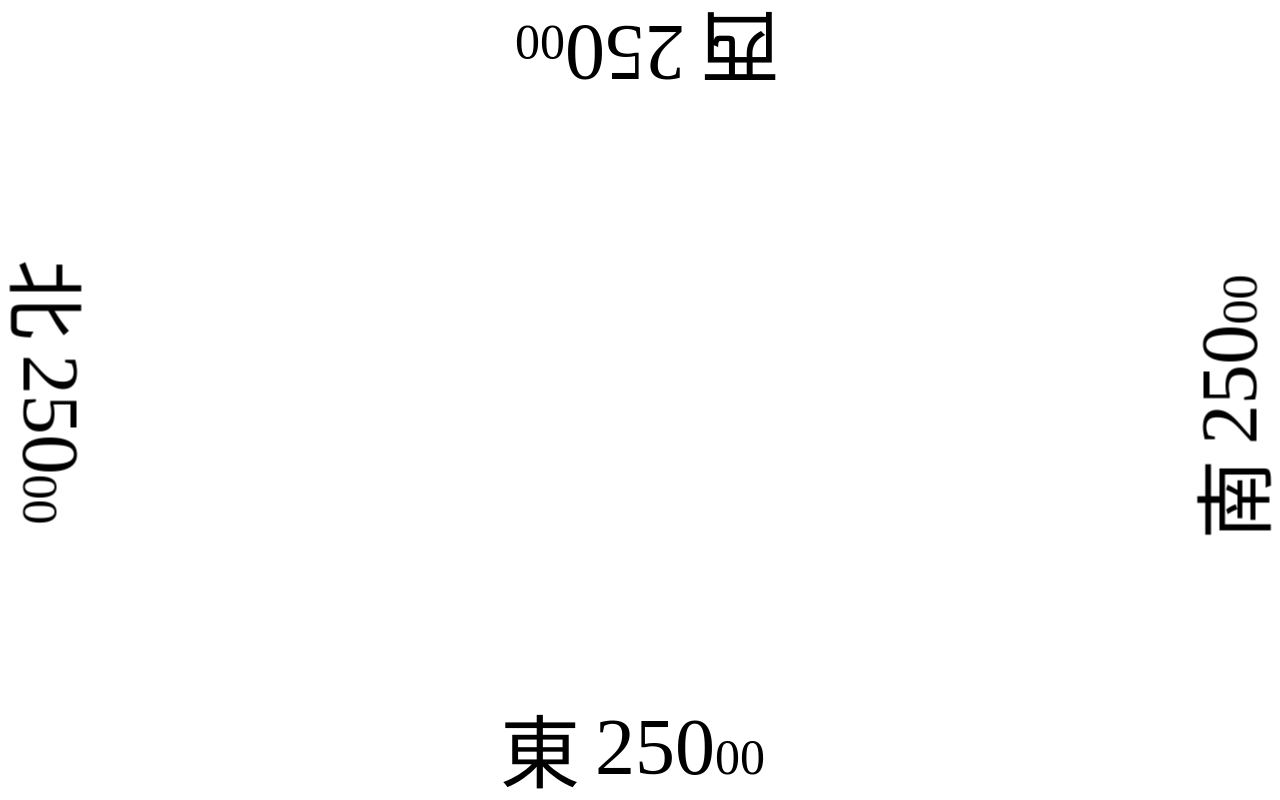
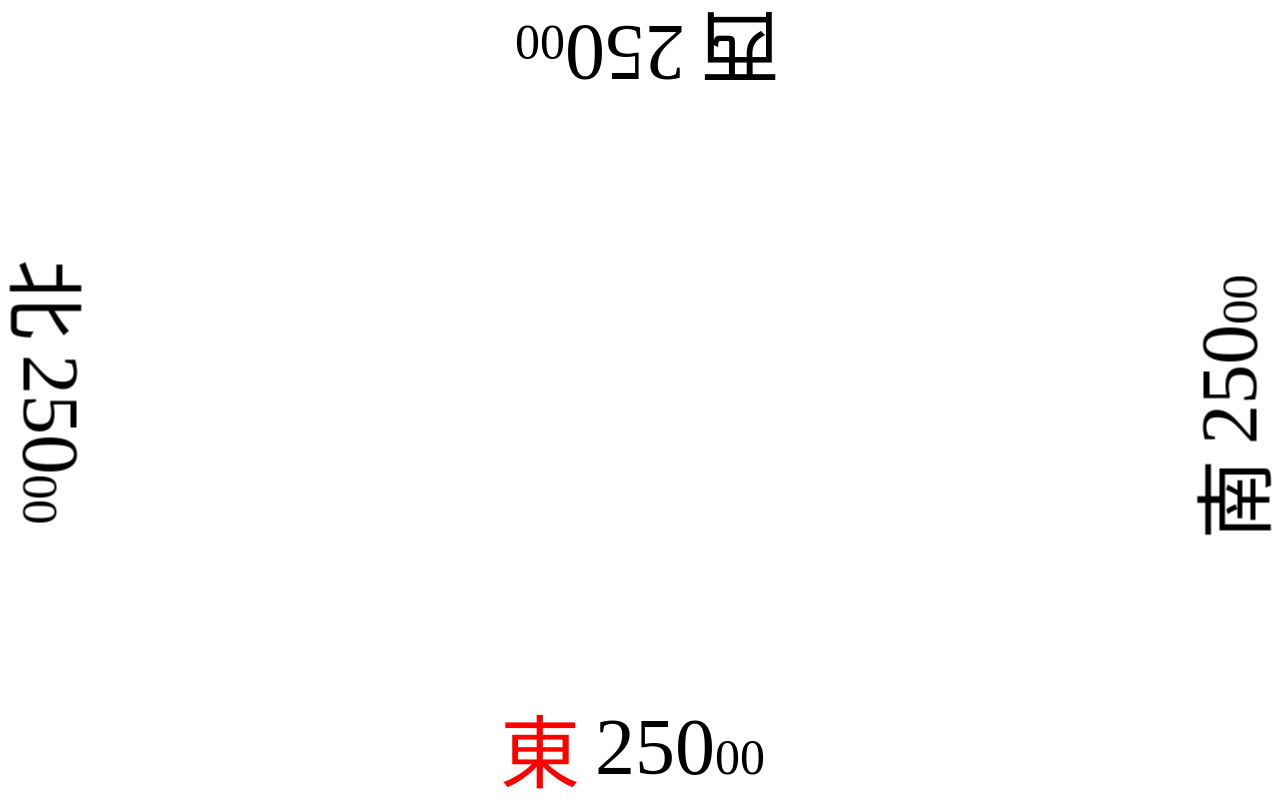
Before and after one commit to he1fire/vue-test, a Vue app: page / in a window 1280 px wide. Built offline with nearby package versions, Linux system fonts and the light colour scheme.

Commit message:
add player seat color to red

```diff
--- a/src/components/Player.vue
+++ b/src/components/Player.vue
@@ -13,17 +13,17 @@ export default {
   <div class="riichi_stick" id="DownPerson_Riichi">
     <div class="circle"></div>
   </div>
-  <div class="wind">
-    <span id="DownPerson_Wind">{{wind}}</span>
+  <div class="wind" :style="{ color: who === 'DownPerson' ? 'red' : '' }">
+    <span>{{wind}}</span>
   </div>
   <div class="score">
-    <span id="DownPerson_Score" style="font-size: 80px;">{{score}}</span><span id="DownPerson_Score00" style="font-size: 50px;">{{score_low}}</span>
+    <span style="font-size: 80px;">{{score}}</span>
+    <span style="font-size: 50px;">{{score_low}}</span>
   </div>
-  <div id="DownPerson_Scorechange" class="change">
-    {{score_change}}
+  <div class="change">
+    <span>{{score_change}}</span>
   </div>
-  <div id="DownPerson_Scoregap" style="display: none;">0</div>
-  </div>
+</div>
 </template>
 
 <style scoped>
```
